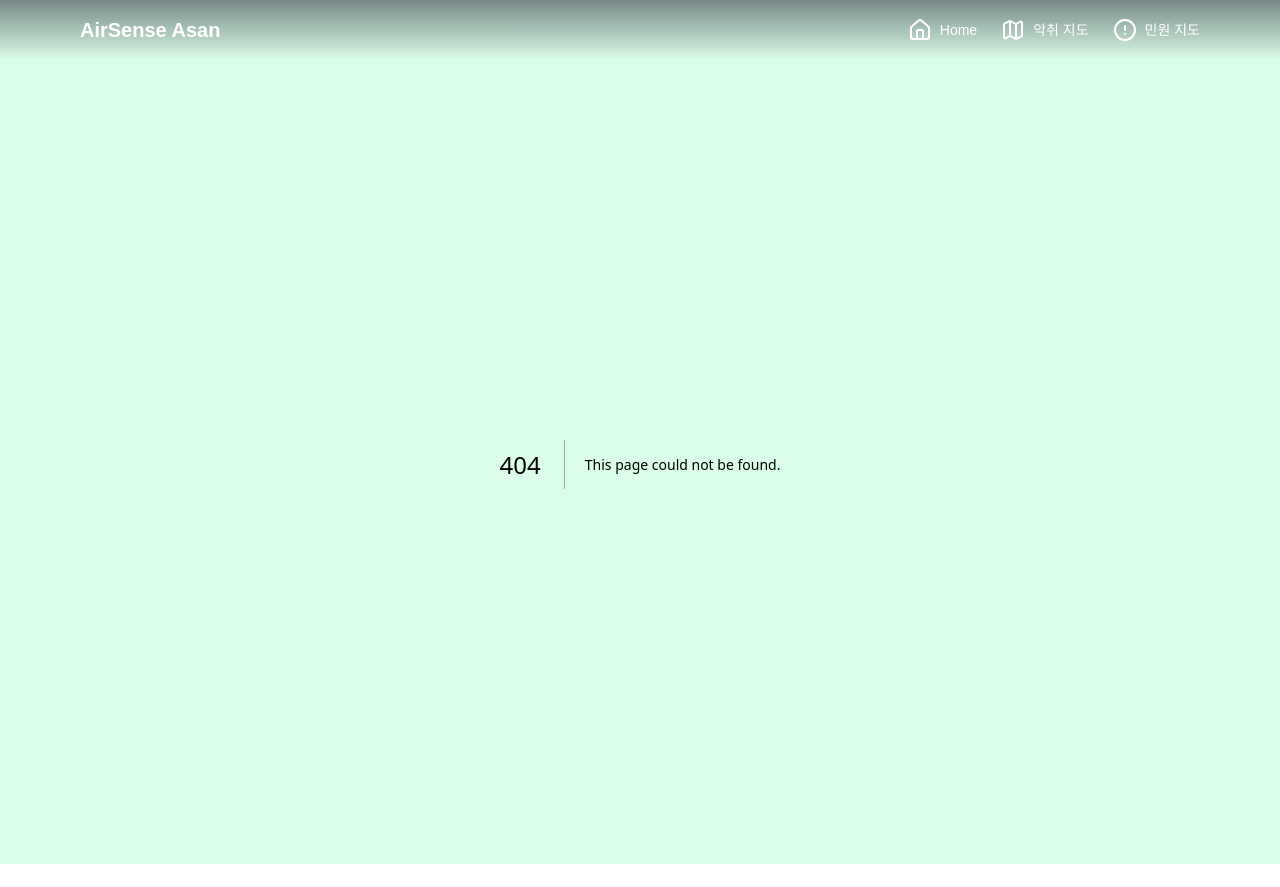
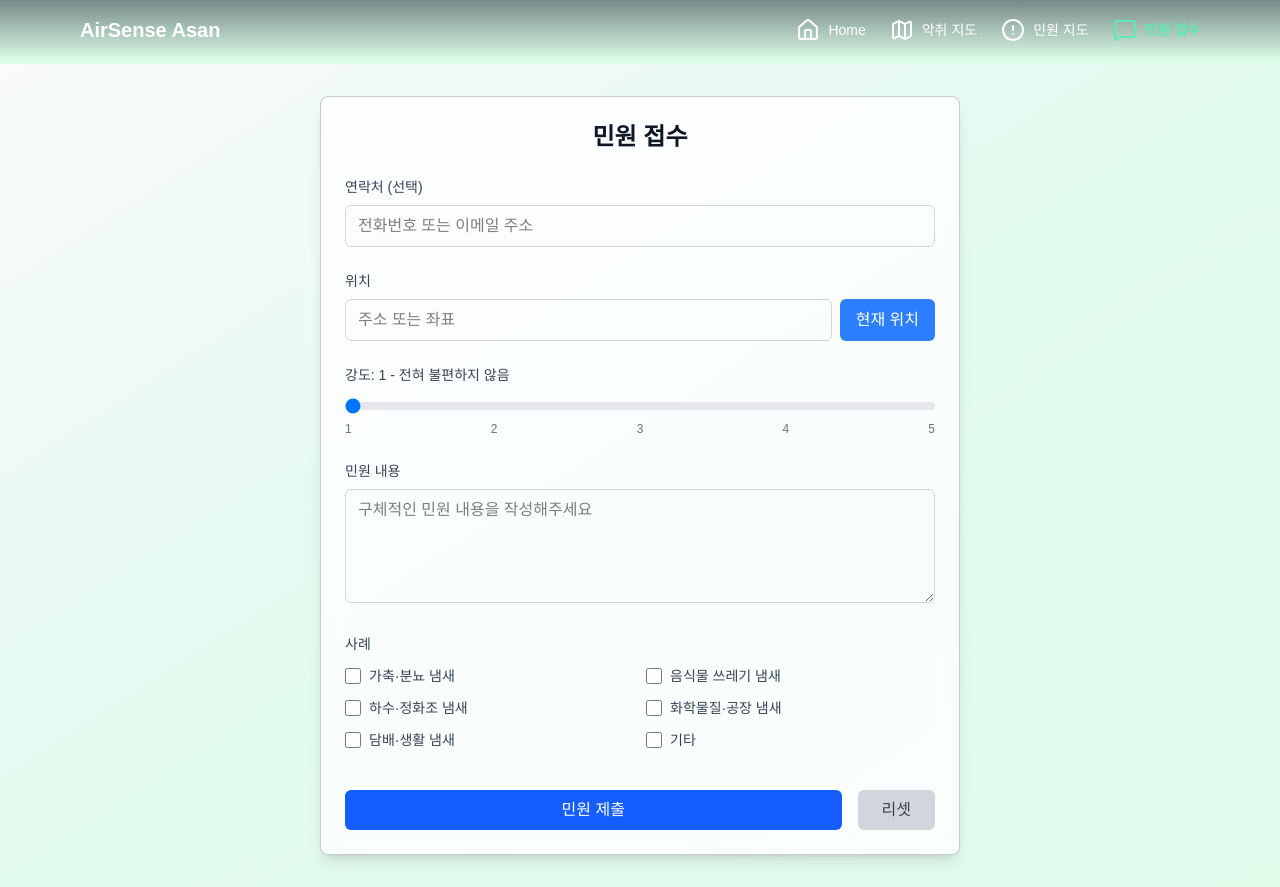
Before and after one commit to woojin-choi518/AirSense, a Next.js app: page /feedback in a window 1280 px wide. Before the commit this address had no page. Before the commit the page ends 864 px from the top, so only its background shows below. Built offline with nearby package versions, Linux system fonts and the light colour scheme.

Commit message:
feat:  Add feedback page

```diff
--- a/package.json
+++ b/package.json
@@ -38,6 +38,7 @@
     "next": "15.5.4",
     "react": "19.1.0",
     "react-dom": "19.1.0",
+    "react-hook-form": "^7.65.0",
     "react-responsive": "^10.0.1",
     "react-tsparticles": "^2.12.2",
     "recharts": "^3.3.0",
--- /dev/null
+++ b/src/app/(pages)/feedback/page.tsx
@@ -0,0 +1,211 @@
+'use client'
+
+import { useState } from 'react'
+import { useForm } from 'react-hook-form'
+
+interface ComplaintFormData {
+  contact?: string
+  location: string
+  intensity: number
+  content: string
+  categories: string[]
+}
+
+const COMPLAINT_CATEGORIES = [
+  '가축·분뇨 냄새',
+  '음식물 쓰레기 냄새',
+  '하수·정화조 냄새',
+  '화학물질·공장 냄새',
+  '담배·생활 냄새',
+  '기타',
+]
+
+const INTENSITY_LABELS = [
+  '전혀 불편하지 않음',
+  '조금 불편함',
+  '보통 불편함',
+  '매우 불편함',
+  '매우 불편함 (짜증 및 두통 유발)',
+]
+
+export default function FeedbackPage() {
+  const [selectedCategories, setSelectedCategories] = useState<string[]>([])
+
+  const {
+    register,
+    handleSubmit,
+    setValue,
+    watch,
+    formState: { errors },
+  } = useForm<ComplaintFormData>({
+    defaultValues: {
+      intensity: 1,
+      categories: [],
+    },
+  })
+
+  // 위치 정보 획득
+  const getCurrentLocation = () => {
+    if (navigator.geolocation) {
+      navigator.geolocation.getCurrentPosition(
+        (position) => {
+          const { latitude, longitude } = position.coords
+          setValue('location', `${latitude.toFixed(6)}, ${longitude.toFixed(6)}`)
+        },
+        (error) => {
+          console.error('위치 정보 획득에 실패했습니다:', error)
+          alert('위치 정보 획득에 실패했습니다. 수동으로 입력해주세요.')
+        }
+      )
+    } else {
+      alert('이 브라우저는 위치 정보를 지원하지 않습니다.')
+    }
+  }
+
+  // 카테고리 선택 처리
+  const handleCategoryChange = (category: string, checked: boolean) => {
+    if (checked) {
+      setSelectedCategories([...selectedCategories, category])
+    } else {
+      setSelectedCategories(selectedCategories.filter((c) => c !== category))
+    }
+  }
+
+  // 폼 제출 처리
+  const onSubmit = (data: ComplaintFormData) => {
+    const formData = {
+      ...data,
+      categories: selectedCategories,
+    }
+
+    console.log('민원 데이터:', formData)
+    alert('민원이 제출되었습니다! (현재는 콘솔에 출력됩니다)')
+
+    // 폼 리셋
+    setSelectedCategories([])
+    setValue('contact', '')
+    setValue('location', '')
+    setValue('intensity', 1)
+    setValue('content', '')
+  }
+
+  const intensity = watch('intensity')
+
+  return (
+    <div className="min-h-screen bg-gradient-to-br from-gray-50 via-blue-50/30 to-emerald-50/30 py-8">
+      <div className="mx-auto max-w-2xl px-4">
+        <div className="rounded-lg border border-black/20 bg-white/80 p-6 shadow-lg backdrop-blur-sm">
+          <h1 className="mb-6 text-center text-2xl font-bold text-gray-900">민원 접수</h1>
+
+          <form onSubmit={handleSubmit(onSubmit)} className="space-y-6">
+            {/* 연락처 */}
+            <div>
+              <label className="mb-2 block text-sm font-medium text-gray-700">연락처 (선택)</label>
+              <input
+                type="text"
+                {...register('contact')}
+                className="w-full rounded-md border border-gray-300 px-3 py-2 focus:ring-2 focus:ring-blue-500 focus:outline-none"
+                placeholder="전화번호 또는 이메일 주소"
+              />
+            </div>
+
+            {/* 위치 정보 */}
+            <div>
+              <label className="mb-2 block text-sm font-medium text-gray-700">위치</label>
+              <div className="flex gap-2">
+                <input
+                  type="text"
+                  {...register('location', { required: '위치 정보를 입력해주세요' })}
+                  className="flex-1 rounded-md border border-gray-300 px-3 py-2 focus:ring-2 focus:ring-blue-500 focus:outline-none"
+                  placeholder="주소 또는 좌표"
+                />
+                <button
+                  type="button"
+                  onClick={getCurrentLocation}
+                  className="rounded-md bg-blue-500 px-4 py-2 text-white hover:bg-blue-600 focus:ring-2 focus:ring-blue-500 focus:outline-none"
+                >
+                  현재 위치
+                </button>
+              </div>
+              {errors.location && <p className="mt-1 text-sm text-red-600">{errors.location.message}</p>}
+            </div>
+
+            {/* 강도 */}
+            <div>
+              <label className="mb-2 block text-sm font-medium text-gray-700">
+                강도: {intensity} - {INTENSITY_LABELS[intensity - 1]}
+              </label>
+              <input
+                type="range"
+                min="1"
+                max="5"
+                {...register('intensity', { required: true })}
+                className="h-2 w-full cursor-pointer appearance-none rounded-lg bg-gray-200"
+              />
+              <div className="mt-1 flex justify-between text-xs text-gray-500">
+                <span>1</span>
+                <span>2</span>
+                <span>3</span>
+                <span>4</span>
+                <span>5</span>
+              </div>
+            </div>
+
+            {/* 민원 내용 */}
+            <div>
+              <label className="mb-2 block text-sm font-medium text-gray-700">민원 내용</label>
+              <textarea
+                {...register('content', { required: '민원 내용을 입력해주세요' })}
+                rows={4}
+                className="w-full rounded-md border border-gray-300 px-3 py-2 focus:ring-2 focus:ring-blue-500 focus:outline-none"
+                placeholder="구체적인 민원 내용을 작성해주세요"
+              />
+              {errors.content && <p className="mt-1 text-sm text-red-600">{errors.content.message}</p>}
+            </div>
+
+            {/* 사례 체크박스 */}
+            <div>
+              <label className="mb-3 block text-sm font-medium text-gray-700">사례</label>
+              <div className="grid grid-cols-1 gap-3 md:grid-cols-2">
+                {COMPLAINT_CATEGORIES.map((category) => (
+                  <label key={category} className="flex cursor-pointer items-center space-x-2">
+                    <input
+                      type="checkbox"
+                      checked={selectedCategories.includes(category)}
+                      onChange={(e) => handleCategoryChange(category, e.target.checked)}
+                      className="h-4 w-4 rounded border-gray-300 bg-gray-100 text-blue-600 focus:ring-blue-500"
+                    />
+                    <span className="text-sm text-gray-700">{category}</span>
+                  </label>
+                ))}
+              </div>
+            </div>
+
+            {/* 제출 버튼 */}
+            <div className="flex gap-4 pt-4">
+              <button
+                type="submit"
+                className="flex-1 rounded-md bg-blue-600 px-4 py-2 font-medium text-white hover:bg-blue-700 focus:ring-2 focus:ring-blue-500 focus:outline-none"
+              >
+                민원 제출
+              </button>
+              <button
+                type="button"
+                onClick={() => {
+                  setSelectedCategories([])
+                  setValue('contact', '')
+                  setValue('location', '')
+                  setValue('intensity', 1)
+                  setValue('content', '')
+                }}
+                className="rounded-md bg-gray-300 px-6 py-2 text-gray-700 hover:bg-gray-400 focus:ring-2 focus:ring-gray-500 focus:outline-none"
+              >
+                리셋
+              </button>
+            </div>
+          </form>
+        </div>
+      </div>
+    </div>
+  )
+}
--- a/src/app/components/common/Header.tsx
+++ b/src/app/components/common/Header.tsx
@@ -1,6 +1,6 @@
 'use client'
 
-import { AlertCircle, House, Map } from 'lucide-react'
+import { AlertCircle, House, Map, MessageSquare } from 'lucide-react'
 import Link from 'next/link'
 import { usePathname } from 'next/navigation'
 import { useEffect, useState } from 'react'
@@ -14,12 +14,15 @@ export default function Header() {
       ? [
           { label: '악취 지도', href: '/asan', icon: Map },
           { label: '민원 지도', href: '/complaints', icon: AlertCircle },
+          { label: '민원 접수', href: '/feedback', icon: MessageSquare },
         ]
       : [
           { label: 'Home', href: '/', icon: House },
           { label: '악취 지도', href: '/asan', icon: Map },
           { label: '민원 지도', href: '/complaints', icon: AlertCircle },
+          { label: '민원 접수', href: '/feedback', icon: MessageSquare },
         ]
+
   useEffect(() => {
     const onScroll = () => setScrolled(window.scrollY > 0)
     window.addEventListener('scroll', onScroll)
```
Also changed, not shown: 1 other file (tests, documents, lock files or other folders).
